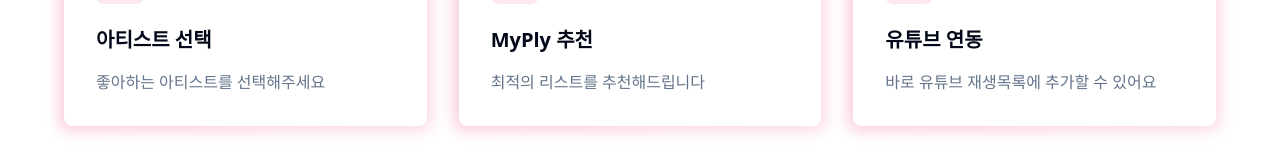
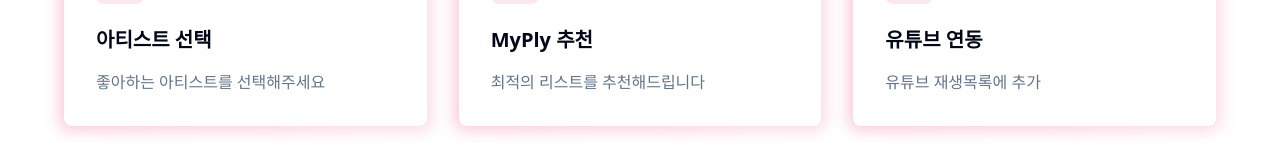
Before and after one commit to rak517/MyPly, a Next.js app: page / in a window 1280 px wide. Shown: the part 908-1068 px from the top of the page. Built offline with nearby package versions, Linux system fonts and the light colour scheme.

Commit message:
:recycle: refactor: 랜딩 페이지 content 수정

```diff
--- a/src/data/features.ts
+++ b/src/data/features.ts
@@ -14,6 +14,6 @@
   {
     icon: Play,
     title: '유튜브 연동',
-    description: '바로 유튜브 재생목록에 추가할 수 있어요',
+    description: '유튜브 재생목록에 추가',
   },
 ];
```
